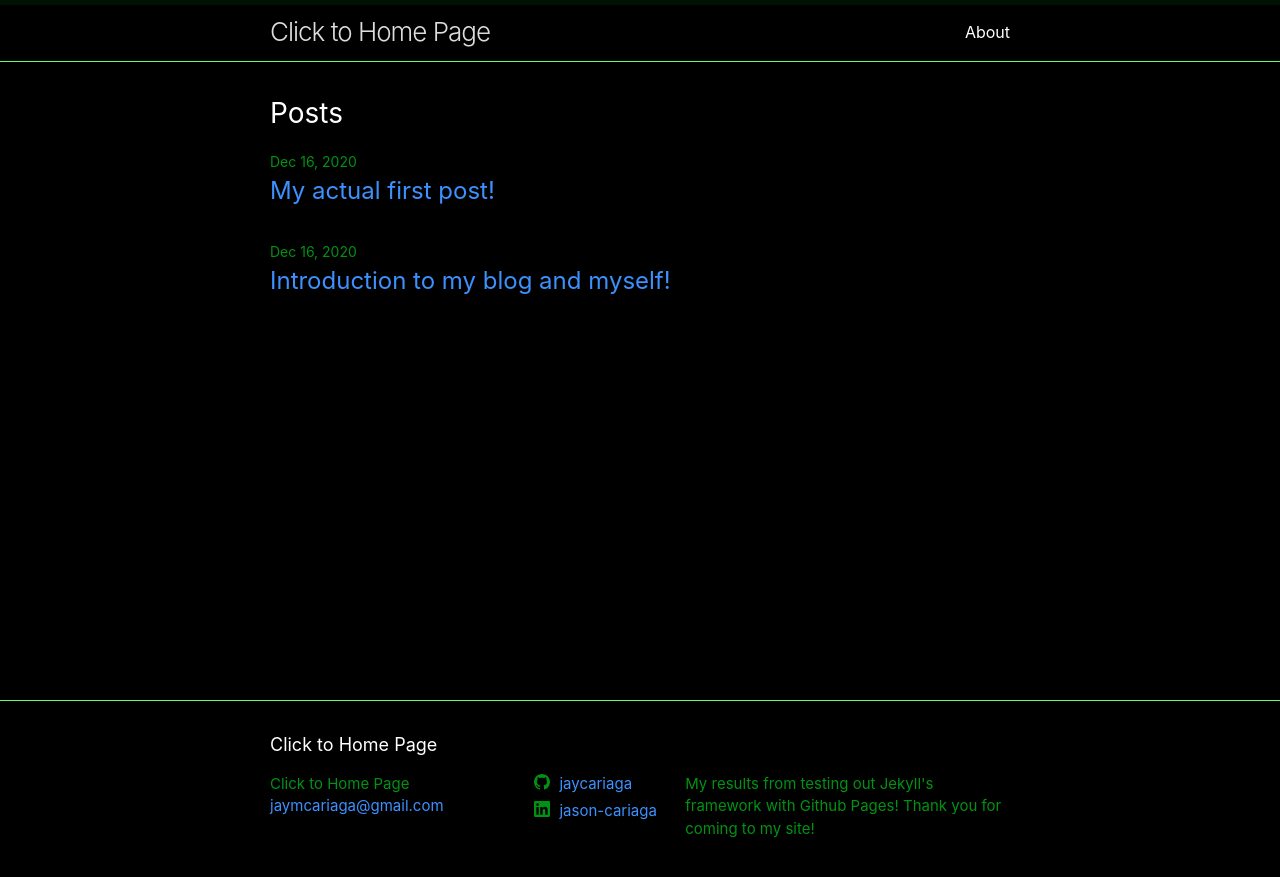
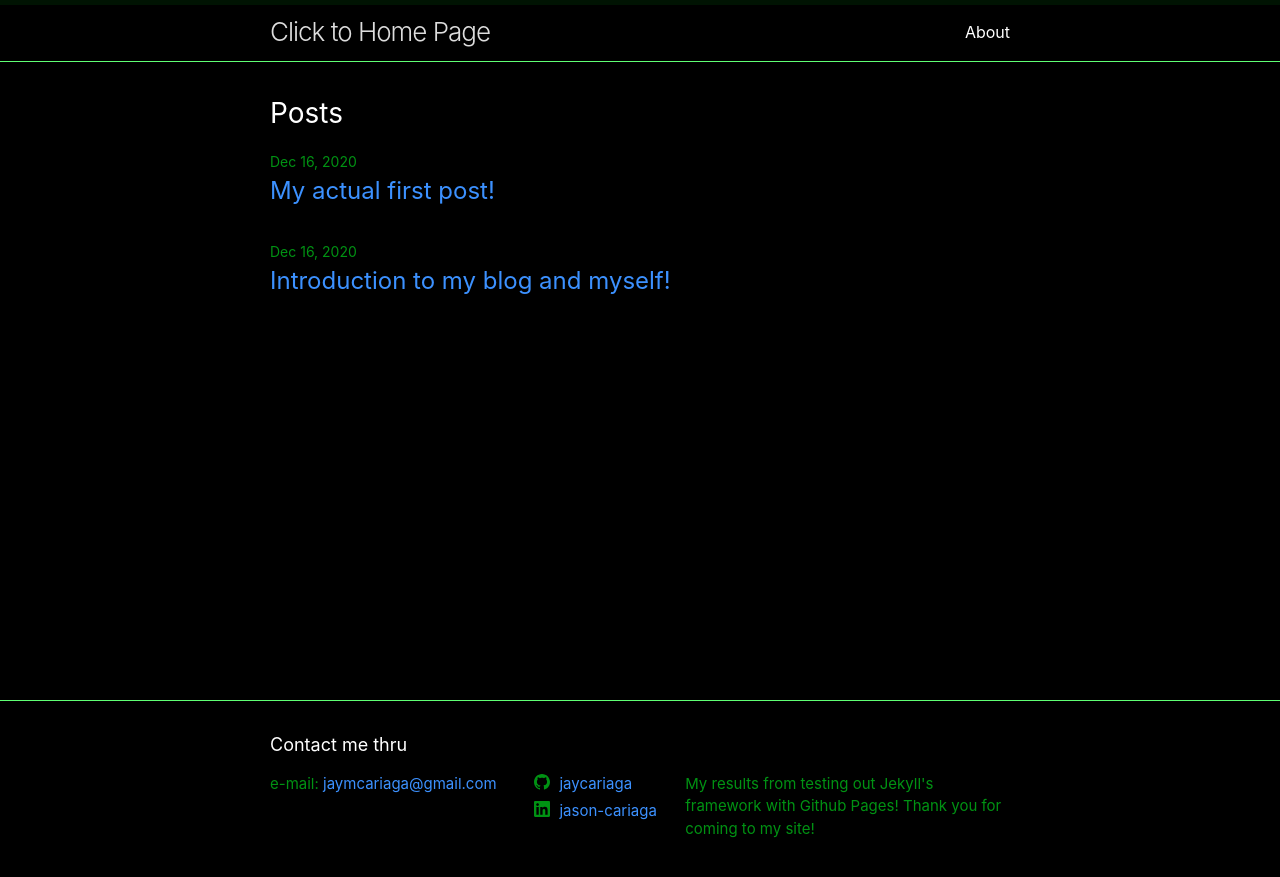
Before and after one commit to jaycariaga/jaycariaga.github.io, a Jekyll site: the page built from index.markdown, in a window 1280 px wide. Shown: the top 877 px of the page. Built offline with Jekyll 4.4.1, drawn with Linux system fonts in a browser that asks for light colours.

Commit message:
changes to make bottom div appear nicer

```diff
--- a/_config.yml
+++ b/_config.yml
@@ -26,6 +26,7 @@ baseurl: "" # the subpath of your site, e.g. /blog
 url: "https://jaycariaga.github.io/" # the base hostname & protocol for your site, e.g. http://example.com
 github_username:  jaycariaga
 linkedin_username: jason-cariaga
+contactme: Contact me thru
 
 #my changes for references and whatnot
 
--- a/_includes/footer.html
+++ b/_includes/footer.html
@@ -3,20 +3,13 @@
 
   <div class="wrapper">
 
-    <h2 class="footer-heading">{{ site.title | escape }}</h2>
+    <h2 class="footer-heading">{{ site.contactme | escape }}</h2>
 
     <div class="footer-col-wrapper">
       <div class="footer-col footer-col-1">
         <ul class="contact-list">
-          <li class="p-name">
-            {%- if site.author -%}
-              {{ site.author | escape }}
-            {%- else -%}
-              {{ site.title | escape }}
-            {%- endif -%}
-            </li>
             {%- if site.email -%}
-            <li><a class="u-email" href="mailto:{{ site.email }}">{{ site.email }}</a></li>
+            <li>e-mail: <a class="u-email" href="mailto:{{ site.email }}">{{ site.email }}</a></li>
             {%- endif -%}
         </ul>
       </div>
```
